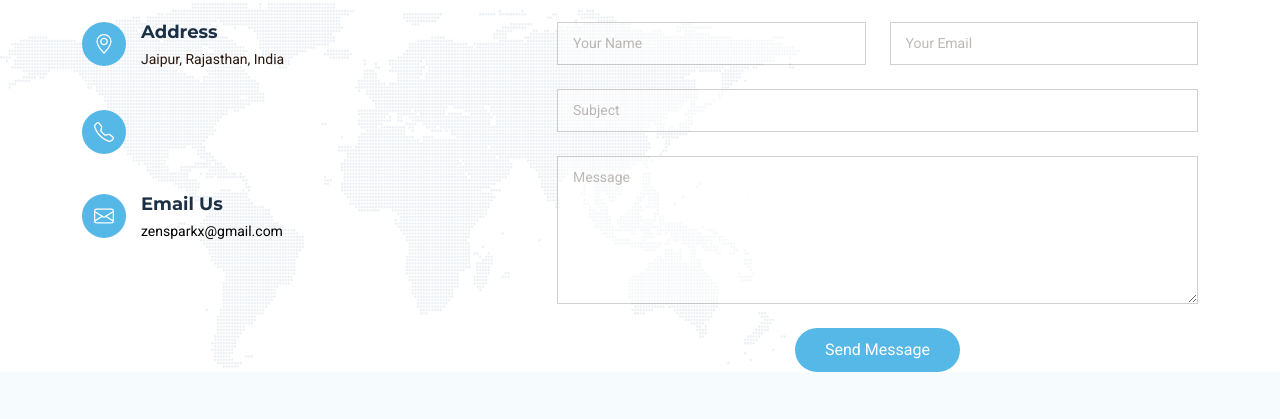
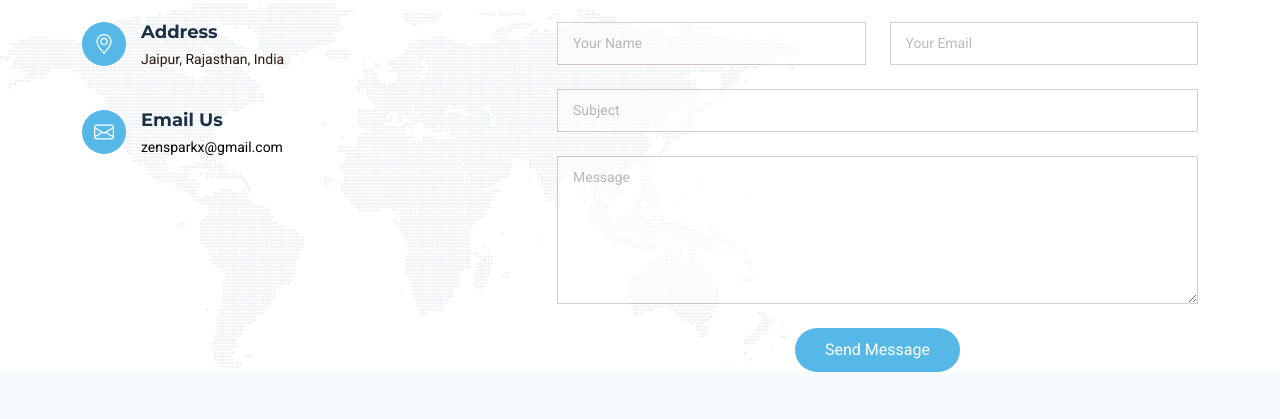
Before and after one commit to Agarwalkunl/portfolio, a plain HTML site: page contact.html in a window 1280 px wide. Shown: the part 302-721 px from the top of the page. Drawn offline with nearby package versions, Linux system fonts and the light colour scheme.

Commit message:
call us remove

```diff
--- a/contact.html
+++ b/contact.html
@@ -133,17 +133,17 @@
               </div>
               <!-- End Info Item -->
 
-              <div
+              <!-- <div
                 class="info-item d-flex"
                 data-aos="fade-up"
                 data-aos-delay="300"
               >
                 <i class="bi bi-telephone flex-shrink-0"></i>
-                <!-- <div>
+                <div>
                   <h3>Call Us</h3>
                   <p>+91</p>
-                </div> -->
-              </div>
+                </div>
+              </div> -->
               <!-- End Info Item -->
 
               <div
```
